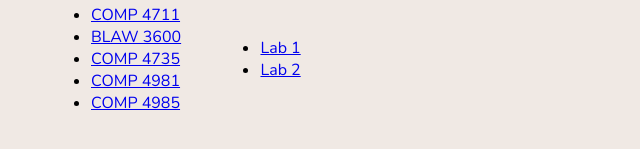
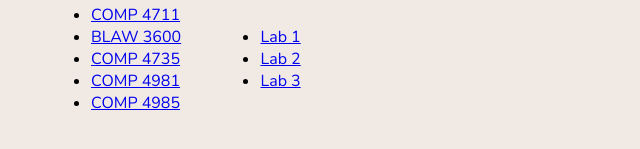
Before and after one commit to Dkim257/Dkim257.github.io, a plain HTML site: page index.html in a window 1280 px wide. Shown: the part 265-414 px from the top of the page, without its empty margins (0-640 px from the left). Drawn offline with nearby package versions, Linux system fonts and the light colour scheme.

Commit message:
Update index.html

```diff
--- a/index.html
+++ b/index.html
@@ -72,6 +72,9 @@
 						<li>
 							<a href="./lab2/index.html">Lab 2</a>
 						</li>
+						<li>
+							<a href="./lab3/index.html">Lab 3</a>
+						</li>
 					</ul>
 				</td>
 			</tr>
```
